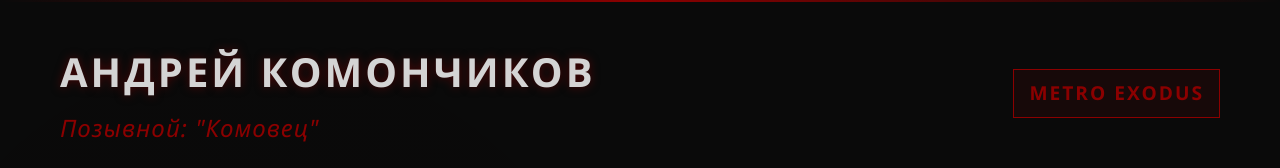
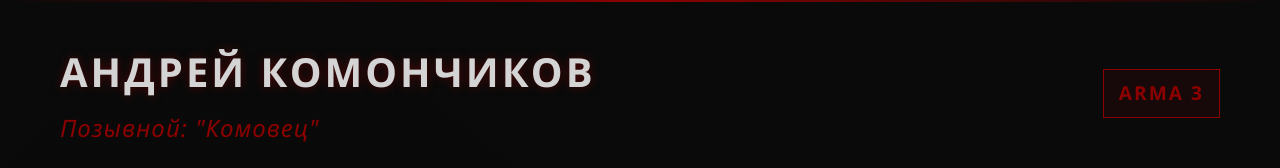
Before and after one commit to ST37332/arma-3-character, a plain HTML site: page index.html in a window 1280 px wide. Shown: the top 168 px of the page. Drawn offline with Linux system fonts and the light colour scheme.

Commit message:
Update index.html

```diff
--- a/index.html
+++ b/index.html
@@ -3,7 +3,7 @@
 <head>
     <meta charset="UTF-8">
     <meta name="viewport" content="width=device-width, initial-scale=1.0">
-    <title>Андрей "Комовец" Комончиков | Metro Exodus</title>
+    <title>Андрей "Комовец" Комончиков | Arma 3</title>
     <style>
         :root {
             --metro-dark: #0a0a0a;
@@ -363,7 +363,7 @@
                     <h1 class="character-name">Андрей Комончиков</h1>
                     <div class="character-callsign">Позывной: "Комовец"</div>
                 </div>
-                <div class="game-logo">Metro Exodus</div>
+                <div class="game-logo">Arma 3</div>
             </div>
         </div>
     </header>
```
